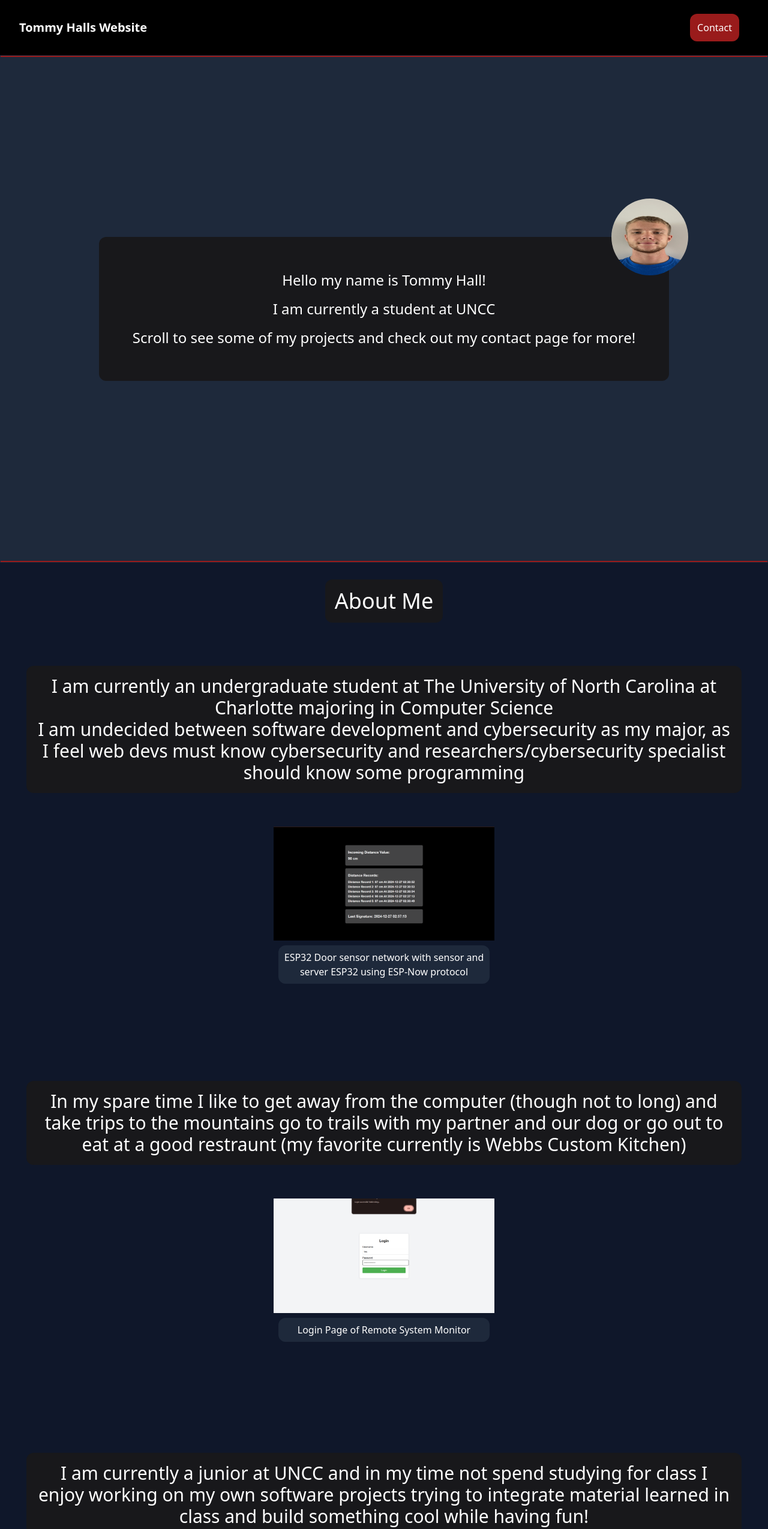
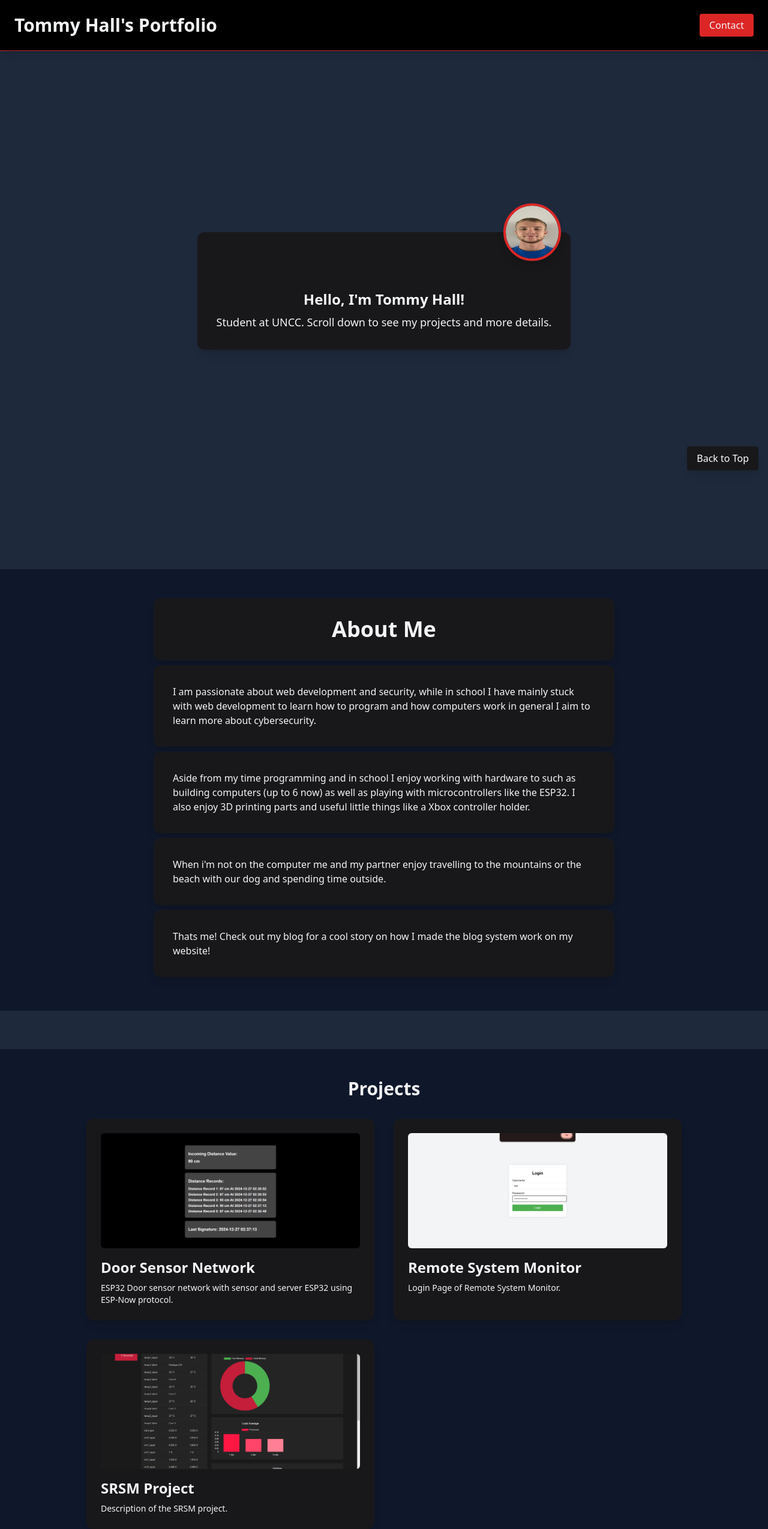
Before and after one commit to TeejMcSteez/WebsiteRebuild, a SvelteKit app in the folder client/: page / in a window 1280 px wide. Shown: the top 2549 px of the page at 60% size. Built offline with nearby package versions, Linux system fonts and the light colour scheme.

Commit message:
Major frotend changes with GPT-03-mini-high as well as adding vercel analytics

```diff
--- a/client/package.json
+++ b/client/package.json
@@ -24,6 +24,7 @@
 	"type": "module",
 	"dependencies": {
 		"@supabase/supabase-js": "^2.49.1",
+		"@vercel/analytics": "^1.5.0",
 		"marked": "^15.0.7",
 		"motion": "^12.4.1"
 	}
--- a/client/src/routes/+layout.svelte
+++ b/client/src/routes/+layout.svelte
@@ -1,5 +1,8 @@
 <script>
 	import '../app.css';
+	import { dev } from '$app/environment'
+	import { injectAnalytics } from '@vercel/analytics/sveltekit'
+	injectAnalytics({ mode: dev ? 'development' : 'production' });
 	let { children } = $props();
 </script>
 
--- a/client/src/routes/+page.svelte
+++ b/client/src/routes/+page.svelte
@@ -1,35 +1,6 @@
 <script>
-    /**
-     * TODO: Implement the following features to enhance the website:
-     * Most Important
-     * 1. Add hover effects to project cards and interactive elements ✅
-     * 2. Implement simple scroll-triggered fade-in animations for content ✅
-     * 3. Create a dedicated "Projects" section with proper heading
-     * 4. Organize projects in structured cards with consistent formatting
-     * 5. Add a "Back to Top" button that appears when scrolling down ✅
-     * 6. Improve spacing and typography in project descriptions
-     * Semi Important
-     * 7. Create staggered animations for project cards as they enter viewport
-     * 8. Implement a skills section with animated progress bars [working on] 🚧
-     *   8a. Add admin functionality to my home page to access my supabase database to add new thinks im working on and their values
-     *   8b. After adding that add fetching functionality to get the values from the database and display them in the progress bars
-     * 9. Add sorting/filtering options for projects by category
-     * 10. Create a scrollspy that highlights current section in navigation
-     * 11. Add parallax scrolling effects for background elements ✅
-     * 12. Implement smooth transitions between sections
-     * Most Optional
-     * 13. Create a dark/light mode toggle with theme persistence
-     * 14. Implement a dynamic navbar that transforms on scroll
-     * 15. Add a functional contact form with client-side validation
-     * 16. Create interactive project previews (modal popups or sliders)
-     * 17. Implement a particle.js or canvas-based animated background
-     * 18. Build a mini-blog system with content filtering capabilities
-    */
-
-    // Svelte
     import { onMount } from 'svelte';
-    import { animate, time } from 'motion';
-    // Photos
+    import { animate } from 'motion';
     import distanceDoorSesnsor from '$lib/assets/distanceDoorSesnsor.png';
     import exampleSRSM from '$lib/assets/exampleSRSM.png';
     import loginSucc from '$lib/assets/loginSuccesfful.png';
@@ -43,7 +14,7 @@
             (entries) => {
                 entries.forEach(entry => {
                     if (entry.isIntersecting) {
-                        animate(entry.target, { opacity: [0, 1], y: [50, 0] }, { duration: Math.random()}); // Random duration to make it feel more natural
+                        animate(entry.target, { opacity: [0, 1], y: [50, 0] }, { duration: Math.random() });
                         if (entry.target === sections[1]) {
                             typeAbout();
                         }
@@ -62,15 +33,11 @@
             if (body) {
                 body.style.backgroundPositionY = `${scroll / 2}px`;
             }
-            console.log(scroll);
         });
-    }); // End onMount
-
-    // Functions
+    });
 
     function scrollToTop() {
         window.scrollTo({ top: 0, behavior: 'smooth' });
-        // After scrolling to the top will pulse the contact button
         const contactButton = document.querySelector('a[href="/contact"]');
         if (contactButton) {
             contactButton.classList.add('animate-pulse');
@@ -80,27 +47,16 @@
         }
     }
 
-    // Types header to the about me section when user scrolls to it
     function typeAbout() {
         const aboutChar = "About Me";
         const timeout = 30;
-
-        let charArr = [];
-
-        for (let i = 0; i < aboutChar.length; i++) {
-            charArr.push(aboutChar.charAt(i));
-        }
-
+        let charArr = aboutChar.split("");
         const aboutMe = document.getElementById('aboutMeTag');
-
-        if (aboutMe?.innerHTML) {
-            aboutMe.innerHTML = "";
-        }
-
+        if (aboutMe) aboutMe.innerHTML = "";
         setTimeout(() => {
             let i = 0;
             let interval = setInterval(() => {
-                if (i < charArr.length && aboutMe) { // If about me is not null and the index is not greater than the length of the array will type
+                if (i < charArr.length && aboutMe) {
                     aboutMe.innerHTML += charArr[i];
                     i++;
                 } else {
@@ -109,169 +65,163 @@
             }, timeout);
         }, 500);
     }
-
 </script>
 
-<div id="body" class="bg-slate-800 overflow-auto">
+<div id="body" class="bg-slate-800 overflow-auto font-sans text-gray-100">
+  <!-- Header Section -->
+  <header class="bg-black flex justify-between items-center p-6 shadow-lg sticky top-0 z-50">
+    <h1 class="text-3xl font-bold">Tommy Hall's Portfolio</h1>
+    <nav>
+      <a href="/contact" class="px-4 py-2 bg-red-600 rounded hover:bg-red-700 transition">
+        Contact
+      </a>
+    </nav>
+  </header>
 
-    <div id="headerSection" class="bg-black flex flex-row justify-between items-center p-8">
-        <h1 class="sm:text-xl text-3xl font-bold text-white">Tommy Halls Website</h1>
-        <nav>
-            <a href="/contact" class="text-white hover:bg-slate-800 hover:animate-pulse bg-red-800 border-red-800 rounded-xl p-3 m-4">Contact</a>
-        </nav>
-    </div>
+  <div class="border-t border-red-600"></div>
 
-    <div id="line" class="m-px p-px bg-red-800 min-w-screen"></div>
-    <!-- Figure out how I want sectioning, Depending on how I want to the website to feel -->
-
-    <section bind:this={sections[0]} style="opacity: 0;" class="min-w-screen min-h-screen m-5 p-2 flex flex-col items-center justify-center">
-        <div id="container" class="m-4 p-2 bg-zinc-900 rounded-xl relative">
-            <img src={me} alt="Me" class="absolute top-0 right-0 w-32 h-32 rounded-full border-4 border-none transform translate-x-1/4 -translate-y-1/2 z-8">
-            <div id="intro" class="text-white p-4 m-4 text-center">
-                <h2 class="m-4 text-2xl">Hello my name is Tommy Hall!</h2>
-                <h2 class="m-4 text-2xl">I am currently a student at UNCC</h2>
-                <h2 class="m-4 text-2xl">Scroll to see some of my projects and check out my contact page for more!</h2>
+  <!-- Main Content -->
+  <main class="space-y-16">
+    <!-- Introduction Section -->
+    <section bind:this={sections[0]} style="opacity: 0;" class="min-h-screen flex flex-col items-center justify-center px-4">
+      <div class="relative bg-zinc-900 rounded-xl p-8 shadow-lg">
+        <img src={me} alt="Tommy" class="absolute -top-12 right-4 w-24 h-24 rounded-full border-4 border-red-600 shadow-lg">
+        <div class="mt-16 text-center">
+          <h2 class="text-2xl font-semibold mb-2">Hello, I'm Tommy Hall!</h2>
+          <p class="text-lg">Student at UNCC. Scroll down to see my projects and more details.</p>
         </div>
       </div>
     </section>
 
-    <div id="line" class="m-px p-px bg-red-800 min-w-screen"></div>
-
-    <div id="project/aboutSection" class="items-center justify-center bg-black">
-
-        <section bind:this={sections[1]} style="opacity: 0;" id="aboutSection" class="min-w-32 min-h-32 flex flex-col items-center justify-center bg-slate-900">
-            <div id="AboutMeHeader" class="m-px p-4 rounded-xl bg-zinc-900 text-white text-4xl text-center">
-                <h1  id="aboutMeTag">Loading Typewriter . . .</h1>
+    <!-- About Section with Typewriter Effect -->
+    <section bind:this={sections[1]} style="opacity: 0;" id="aboutSection" class="bg-slate-900 py-12">
+      <div class="max-w-3xl mx-auto bg-zinc-900 p-8 rounded-xl shadow-lg">
+        <h1 id="aboutMeTag" class="text-4xl font-bold text-center">
+          Loading Typewriter . . .
+        </h1>
+      </div>
+      <div class="max-w-3xl my-2 mx-auto bg-zinc-900 p-8 rounded-xl shadow-lg">
+        <p>
+            I am passionate about web development and security, while in school I have mainly stuck with web development to learn how to program and how computers work in general I aim to learn more about
+            cybersecurity.
+        </p>
+      </div>
+      <div class="max-w-3xl my-2 mx-auto bg-zinc-900 p-8 rounded-xl shadow-lg">
+        <p>
+            Aside from my time programming and in school I enjoy working with hardware to such as building computers (up to 6 now) as well as playing with microcontrollers like the ESP32. I also enjoy 3D printing parts and useful little things like a Xbox controller holder.
+        </p>
+      </div>
+      <div class="max-w-3xl my-2 mx-auto bg-zinc-900 p-8 rounded-xl shadow-lg">
+        <p>
+            When i'm not on the computer me and my partner enjoy travelling to the mountains or the beach with our dog and spending time outside.
+        </p>
+      </div>
+      <div class="max-w-3xl my-2 mx-auto bg-zinc-900 p-8 rounded-xl shadow-lg">
+        <p>
+            Thats me! Check out my blog for a cool story on how I made the blog system work on my website!
+        </p>
       </div>
     </section>
 
-        <section bind:this={sections[2]} style="opacity: 0;" class="min-w-screen min-h-screen flex flex-col items-center justify-center bg-slate-900">
-
-                <section bind:this={sections[3]} style="opacity: 0;" class="m-5 p-2 m-w-80 m-h-80">
-                    <div class="hover:-translate-y-6 text-white p-4 m-4 text-center text-3xl bg-zinc-900 rounded-xl">
-                        <h2>I am currently an undergraduate student at The University of North Carolina at Charlotte majoring in Computer Science</h2>
-                        <h2>I am undecided between software development and cybersecurity as my major, as I feel web devs must know cybersecurity and researchers/cybersecurity specialist should know some programming</h2>
+    <!-- Projects Section -->
+    <section class="bg-slate-900 py-12">
+      <div class="max-w-5xl mx-auto px-4">
+        <h2 class="text-3xl font-bold text-center mb-8">Projects</h2>
+        <div class="grid grid-cols-1 md:grid-cols-2 gap-8">
+          <!-- Project Card 1 -->
+          <div bind:this={sections[3]} style="opacity: 0;" class="bg-zinc-900 rounded-xl p-6 shadow-lg hover:-translate-y-2 transform transition">
+            <img src={distanceDoorSesnsor} alt="Door Sensor" class="w-full h-48 object-cover rounded-md mb-4">
+            <h3 class="text-2xl font-semibold mb-2">Door Sensor Network</h3>
+            <p class="text-sm">ESP32 Door sensor network with sensor and server ESP32 using ESP-Now protocol.</p>
+          </div>
+          <!-- Project Card 2 -->
+          <div bind:this={sections[6]} style="opacity: 0;" class="bg-zinc-900 rounded-xl p-6 shadow-lg hover:-translate-y-2 transform transition">
+            <img src={loginSucc} alt="Successful Login" class="w-full h-48 object-cover rounded-md mb-4">
+            <h3 class="text-2xl font-semibold mb-2">Remote System Monitor</h3>
+            <p class="text-sm">Login Page of Remote System Monitor.</p>
+          </div>
+          <!-- Project Card 3 -->
+          <div bind:this={sections[8]} style="opacity: 0;" class="bg-zinc-900 rounded-xl p-6 shadow-lg hover:-translate-y-2 transform transition">
+            <img src={exampleSRSM} alt="SRSM" class="w-full h-48 object-cover rounded-md mb-4">
+            <h3 class="text-2xl font-semibold mb-2">SRSM Project</h3>
+            <p class="text-sm">Description of the SRSM project.</p>
+          </div>
+          <!-- Additional project cards can be added here -->
+        </div>
       </div>
     </section>
 
-                <section bind:this={sections[4]} style="opacity: 0;" class="m-1 p-2 w-96 h-96">
-                    <img src={distanceDoorSesnsor} class="hover:-translate-y-6" alt="Door Sensor">
-                    <p class="text-center m-2 p-2 text-white bg-slate-800 rounded-xl">ESP32 Door sensor network with sensor and server ESP32 using ESP-Now protocol</p>
-                </section>
-
-                <section bind:this={sections[5]} style="opacity: 0;" class="m-5 p-2 m-w-80 m-h-80">
-                    <div class="text-white p-4 m-4 text-center text-3xl bg-zinc-900 rounded-xl hover:-translate-y-6">
-                        <h2>In my spare time I like to get away from the computer (though not to long) and take trips to the mountains go to trails with my partner and our dog or go out to eat at a good restraunt (my favorite currently is Webbs Custom Kitchen)</h2>
+    <!-- Skills / Progress Bars Section -->
+    <section bind:this={sections[9]} style="opacity: 0;" class="bg-slate-900 py-12">
+      <div class="max-w-5xl mx-auto px-4">
+        <h2 class="text-3xl font-bold text-center mb-8">Current Skills Progress</h2>
+        <div class="grid grid-cols-1 sm:grid-cols-2 gap-8">
+          <!-- Progress Bar 1 -->
+          <div class="bg-zinc-900 p-4 rounded-xl shadow-lg">
+            <div class="flex justify-between mb-2">
+              <span class="text-xs font-semibold bg-slate-500 rounded-full px-2 py-1">Blog Post Writing</span>
+              <span class="text-xs font-semibold bg-slate-500 rounded-full px-2 py-1">0%</span>
+            </div>
+            <div class="w-full h-2 bg-gray-200 rounded-full">
+              <div class="h-full rounded-full bg-rose-600" style="width: 0%"></div>
+            </div>
+          </div>
+          <!-- Progress Bar 2 -->
+          <div class="bg-zinc-900 p-4 rounded-xl shadow-lg">
+            <div class="flex justify-between mb-2">
+              <span class="text-xs font-semibold bg-slate-500 rounded-full px-2 py-1">Data Structures and Algorithms</span>
+              <span class="text-xs font-semibold bg-slate-500 rounded-full px-2 py-1">35%</span>
+            </div>
+            <div class="w-full h-2 bg-gray-200 rounded-full">
+              <div class="h-full rounded-full bg-rose-600" style="width: 35%"></div>
+            </div>
+          </div>
+          <!-- Progress Bar 3 -->
+          <div class="bg-zinc-900 p-4 rounded-xl shadow-lg">
+            <div class="flex justify-between mb-2">
+              <span class="text-xs font-semibold bg-slate-500 rounded-full px-2 py-1">Website Development</span>
+              <span class="text-xs font-semibold bg-slate-500 rounded-full px-2 py-1">60%</span>
+            </div>
+            <div class="w-full h-2 bg-gray-200 rounded-full">
+              <div class="h-full rounded-full bg-rose-600" style="width: 60%"></div>
+            </div>
+          </div>
+          <!-- Progress Bar 4 -->
+          <div class="bg-zinc-900 p-4 rounded-xl shadow-lg">
+            <div class="flex justify-between mb-2">
+              <span class="text-xs font-semibold bg-slate-500 rounded-full px-2 py-1">SupaBase Basics</span>
+              <span class="text-xs font-semibold bg-slate-500 rounded-full px-2 py-1">20%</span>
+            </div>
+            <div class="w-full h-2 bg-gray-200 rounded-full">
+              <div class="h-full rounded-full bg-rose-600" style="width: 20%"></div>
+            </div>
+          </div>
+        </div>
       </div>
     </section>
+  </main>
 
-                <section bind:this={sections[6]} style="opacity: 0;" class="m-1 p-2 w-96 h-96">
-                    <img src={loginSucc} class="hover:-translate-y-6" alt="Successful Login">
-                    <p class="text-center m-2 p-2 text-white bg-slate-800 rounded-xl">Login Page of Remote System Monitor</p>
-                </section>
-
-                <section bind:this={sections[7]} style="opacity: 0;" class="m-5 p-2 m-w-80 m-h-80">
-                    <div class="text-white p-4 m-4 text-center text-3xl bg-zinc-900 rounded-xl hover:-translate-y-6">
-                        <h2>I am currently a junior at UNCC and in my time not spend studying for class I enjoy working on my own software projects trying to integrate material learned in class and build something cool while having fun!</h2>
-                        <h2>I love hardware just as much as software! I have built 5 PC's with the two I currently use (one as a server one as my main) both being built by me I also enjoy arduino and ESP32 projects when I find time and brain capacity.</h2>
-                        <h2>Fun Fact: The first programming language I learned was Java and I have always disliked it but somehow my favorite is between two widly different programming languages, C(++) and JavaScript!</h2>
+  <!-- Footer Section -->
+  <footer class="bg-rose-900 py-8">
+    <div class="max-w-5xl mx-auto px-4 text-center">
+      <div id="footer" class="bg-zinc-900 p-6 rounded-xl shadow-lg hover:animate-bounce transition">
+        <p class="text-xl">Thank you for visiting my website!</p>
+        <p class="text-xl">Check out my contact page for more information or read my blog.</p>
       </div>
-                </section>
-
-                <section bind:this={sections[8]} style="opacity: 0;" class="m-1 p-2 w-96 h-96">
-                    <img src={exampleSRSM} class="hover:-translate-y-6" alt="SRSM">
-                    <p class="text-center m-2 p-2 text-white bg-slate-800 rounded-xl">Remote System Monitor</p>
-                </section>
-                <section>
-                    <div class="bg-zinc-900 rounded-xl hover:motion-safe:-translate-y-4 p-4 m-4">
-                        <h1 class="text-white text-2xl">XP Bar for Current Skills I'm Workin On</h1>
-                    </div>
-                </section>
-                <!-- Add admin functionality using node and supabase or something else so I can add new things Im working on and change the values much easier than this -->
-                <section bind:this={sections[9]} style="opacity: 0;" class="m-5 p-2 grid grid-cols-2 gap-4 w-full max-w-4xl">
-
-                    <!-- First Progress Bar -->
-                    <div class="bg-zinc-900 p-4 rounded-xl hover:motion-safe:-translate-y-4">
-                        <div class="flex justify-between mb-2">
-                            <span class="text-xs font-semibold inline-block py-1 px-2 uppercase rounded-full text-white bg-slate-500">
-                                Write Another Blog Post (For Fun)
-                            </span>
-                            <span class="text-xs font-semibold inline-block py-1 px-2 uppercase rounded-full text-white bg-slate-500">
-                                0%
-                            </span>
-                        </div>
-                        <div class="w-full h-2 bg-gray-200 rounded-full">
-                            <div class="h-full rounded-full bg-rose-600" style="width:0%"></div>
+      <div class="mt-4 text-xs">
+        <p>
+          Hosted on <a href="https://vercel.com/" class="underline" target="_blank">Vercel</a> |
+          Domain by <a href="https://namecheap.com/" class="underline" target="_blank">NameCheap</a>
+        </p>
+        <p>
+          <a href="https://github.com/TeejMcSteez/WebsiteRebuild" class="underline" target="_blank">View on Github</a>
+        </p>
       </div>
     </div>
+  </footer>
 
-                    <!-- Second Progress Bar -->
-                    <div class="bg-zinc-900 p-4 rounded-xl hover:motion-safe:-translate-y-4">
-                        <div class="flex justify-between mb-2">
-                            <span class="text-xs font-semibold inline-block py-1 px-2 uppercase rounded-full text-white bg-slate-500">
-                                Data Structures and Algorithms (Course)
-                            </span>
-                            <span class="text-xs font-semibold inline-block py-1 px-2 uppercase rounded-full text-white bg-slate-500">
-                                35%
-                            </span>
+  <!-- Back to Top Button -->
+  <button onclick={scrollToTop} class="fixed bottom-4 right-4 bg-zinc-900 text-white px-4 py-2 rounded shadow-lg hover:bg-red-800 transition">
+    Back to Top
+  </button>
 </div>
-                        <div class="w-full h-2 bg-gray-200 rounded-full">
-                            <div class="h-full rounded-full bg-rose-600" style="width:35%"></div>
-                        </div>
-                    </div>
-
-                    <!-- Third Progress Bar -->
-                    <div class="bg-zinc-900 p-4 rounded-xl hover:motion-safe:-translate-y-4">
-                        <div class="flex justify-between mb-2">
-                            <span class="text-xs font-semibold inline-block py-1 px-2 uppercase rounded-full text-white bg-slate-500">
-                                My Website (Professional/Practice)
-                            </span>
-                            <span class="text-xs font-semibold inline-block py-1 px-2 uppercase rounded-full text-white bg-slate-500">
-                                60%
-                            </span>
-                        </div>
-                        <div class="w-full h-2 bg-gray-200 rounded-full">
-                            <div class="h-full rounded-full bg-rose-600" style="width:60%"></div>
-                        </div>
-                    </div>
-                    <!-- Fourth Progress Bar -->
-                    <div class="bg-zinc-900 p-4 rounded-xl hover:motion-safe:-translate-y-4">
-                        <div class="flex justify-between mb-2">
-                            <span class="text-xs font-semibold inline-block py-1 px-2 uppercase rounded-full text-white bg-slate-500">
-                                SupaBase Basics (New Technology)
-                            </span>
-                            <span class="text-xs font-semibold inline-block py-1 px-2 uppercase rounded-full text-white bg-slate-500">
-                                20%
-                            </span>
-                        </div>
-                        <div class="w-full h-2 bg-gray-200 rounded-full">
-                            <div class="h-full rounded-full bg-rose-600" style="width:20%"></div>
-                        </div>
-                    </div>
-
-                </section>
-        </section>
-
-        <div id="line" class="m-px p-px bg-red-800 min-w-screen"></div>
-
-        <section bind:this={sections[10]} style="opacity: 0;" class="flex flex-col items-center justify-center bg-rose-900">
-            <div id="footer" class="m-4 p-4 bg-zinc-900 rounded-xl text-white text-center text-xl hover:motion-safe:animate-bounce">
-                <h2>Thank you for visiting my website!</h2>
-                <h2>Feel free to check out my contact page for more information as well as my blog!</h2>
-            </div>
-
-            <button onclick={scrollToTop} class="text-center bg-zinc-900 text-white p-4 m-4 rounded-xl justify-center items-center hover:bg-red-800 hover:animate-pulse">Scroll To Top</button>
-        </section>
-
-        <div id="line" class="m-px p-px bg-red-800 min-w-screen"></div>
-
-        <section bind:this={sections[11]} style="opacity: 0;">
-            <div class="flex flex-col items-center justify-center bg-black text-white text-xs p-2">
-                <footer>Hosted On <a href="https://vercel.com/" target="_blank"><b>Vercel</b></a> Domain with <a href="https://namecheap.com/" target="_blank"><b>NameCheap</b></a></footer>
-                <footer><a href="https://github.com/TeejMcSteez/WebsiteRebuild" target="_blank">This Website on <b>Github</b></a></footer>
-            </div>
-        </section>
-
-    </div>
-
-</div>
```
Lines whose indentation alone changed are shown as unchanged.
